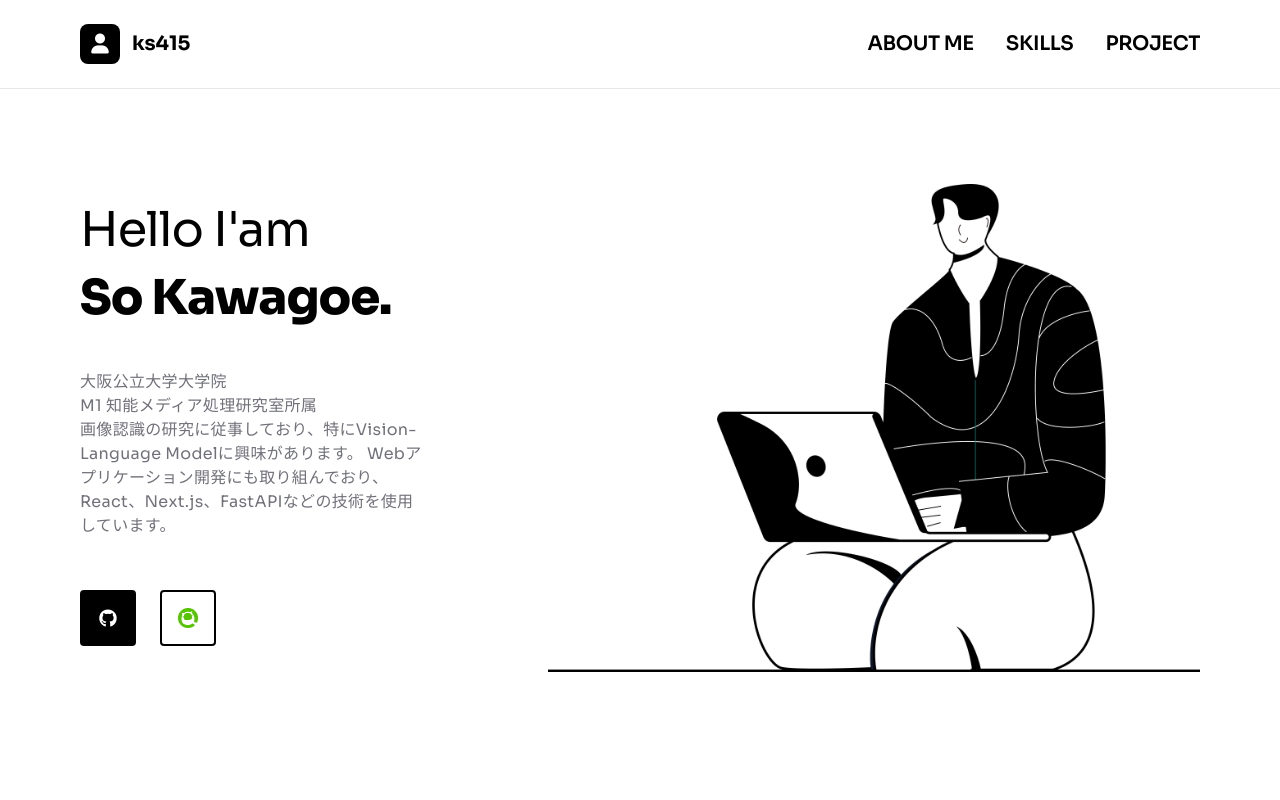
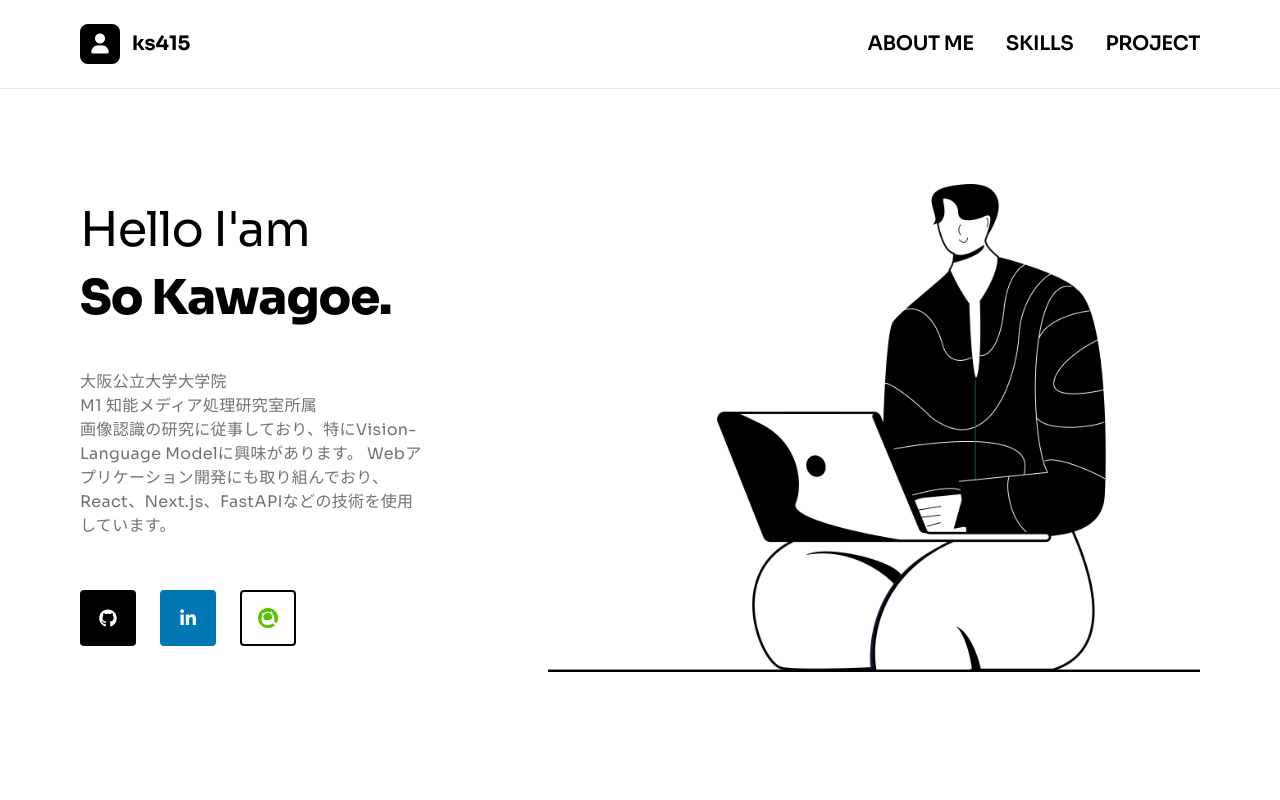
Before and after one commit to ks415/my-portfolio, a Next.js app: page / in a window 1280 px wide. Shown: the top 800 px of the page. Built offline with nearby package versions, Linux system fonts and the light colour scheme.

Commit message:
feat: LinkedInのソーシャルボタンを追加

```diff
--- a/app/components/HeroSection.tsx
+++ b/app/components/HeroSection.tsx
@@ -40,6 +40,12 @@ const HeroSection = () => {
                 <i className="fab fa-github"></i>
               </a>
               <a
+                href="https://www.linkedin.com/in/ks415"
+                className="w-12 h-12 md:w-14 md:h-14 rounded border-0 flex items-center justify-center text-white no-underline text-lg transition-transform hover:-translate-y-1 p-3 md:p-4 bg-[#0077B5]"
+              >
+                <i className="fab fa-linkedin-in"></i>
+              </a>
+              <a
                 href="https://qiita.com/ks415"
                 className="w-12 h-12 md:w-14 md:h-14 rounded border-0 flex items-center justify-center text-black no-underline text-lg transition-transform hover:-translate-y-1 p-3 md:p-4 bg-white border-2 border-black"
               >
```
